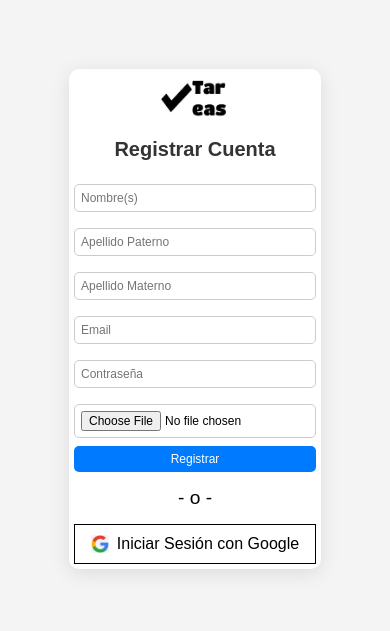
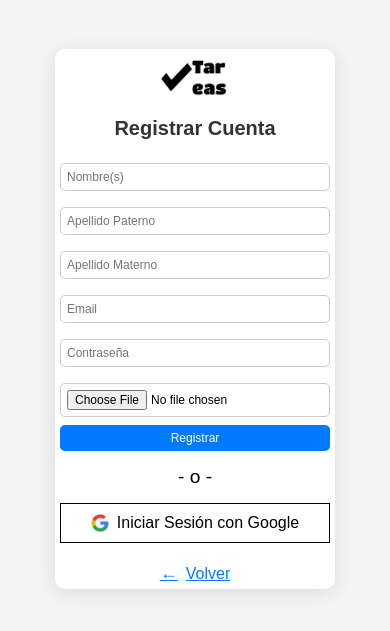
Before and after one commit to Oskiis/nuevo-task, a React (Create React App) app: page /registrar in a window 390 px wide. Shown: the part 103-734 px from the top of the page. Built offline with nearby package versions, Linux system fonts and the light colour scheme.

Commit message:
style: Inicio de sesión, registrar, olvidaste tu contraseña?, etc. Ya tienen estilos responsivos

```diff
--- a/src/index.css
+++ b/src/index.css
@@ -11,12 +11,12 @@ body {
 
 .container {
   text-align: center;
-  padding: 40px;
+  padding: 90px;
   background-color: white;
   border-radius: 20px;
   box-shadow: 0 10px 30px rgba(0, 0, 0, 0.2);
   max-width: 450px; /* Ajusta el ancho máximo */
-  width: 90%;
+  width: 900%;
 }
 
 .logo {
--- a/src/vistas/login.css
+++ b/src/vistas/login.css
@@ -4,12 +4,12 @@
   flex-direction: column;
   justify-content: center;
   align-items: center;
-  padding: 20px;
+  padding: 40px;
   background-color: #ffffff; /* Color de fondo claro */
   border-radius: 12px;
   box-shadow: 0 4px 8px rgba(0, 0, 0, 0.1);
   width: 80%; /* Reduce el ancho del contenedor */
-  max-width: 320px; /* Ancho máximo más pequeño */
+  max-width: 620px; /* Ancho máximo más pequeño */
   margin: 30px auto; /* Centrado en la pantalla */
 }
 
--- a/src/vistas/login.js
+++ b/src/vistas/login.js
@@ -97,7 +97,12 @@ const Login = () => {
       >
         ¿Olvidaste tu contraseña?
       </p>
+      <div className="back-container" onClick={() => navigate('/')}>
+        <span className="back-arrow">←</span>
+        <span className="back-text">Volver</span>
+      </div>
     </div>
+
   );
 };
 
--- a/src/vistas/registrar.css
+++ b/src/vistas/registrar.css
@@ -4,12 +4,12 @@
   flex-direction: column;
   align-items: center;
   justify-content: center;
-  padding: 10px;
+  padding: 40px;
   background-color: #ffffff;
   border-radius: 10px;
   box-shadow: 0 4px 20px rgba(0, 0, 0, 0.1);
-  max-width: 320px;
-  width: 90%;
+  max-width: 500px;
+  width: 100%;
   margin: auto;
   transition: all 0.3s ease-in-out;
 }
--- a/src/vistas/registrar.js
+++ b/src/vistas/registrar.js
@@ -172,6 +172,10 @@ const Registrar = () => {
         <img src={googleLogo} alt="Google logo" className="google-icon" />
         Iniciar Sesión con Google
       </button>
+      <div className="back-container" onClick={() => navigate('/')}>
+        <span className="back-arrow">←</span>
+        <span className="back-text">Volver</span>
+      </div>
     </div>
   );
 };
--- a/src/vistas/restablecerContraseña.css
+++ b/src/vistas/restablecerContraseña.css
@@ -1,7 +1,7 @@
 .password-reset-container {
-    max-width: 400px;
+    max-width: 900%;
     margin: auto;
-    padding: 20px;
+    padding: 60px;
     border-radius: 8px;
     box-shadow: 0 4px 8px rgba(0, 0, 0, 0.2);
     text-align: center;
```
